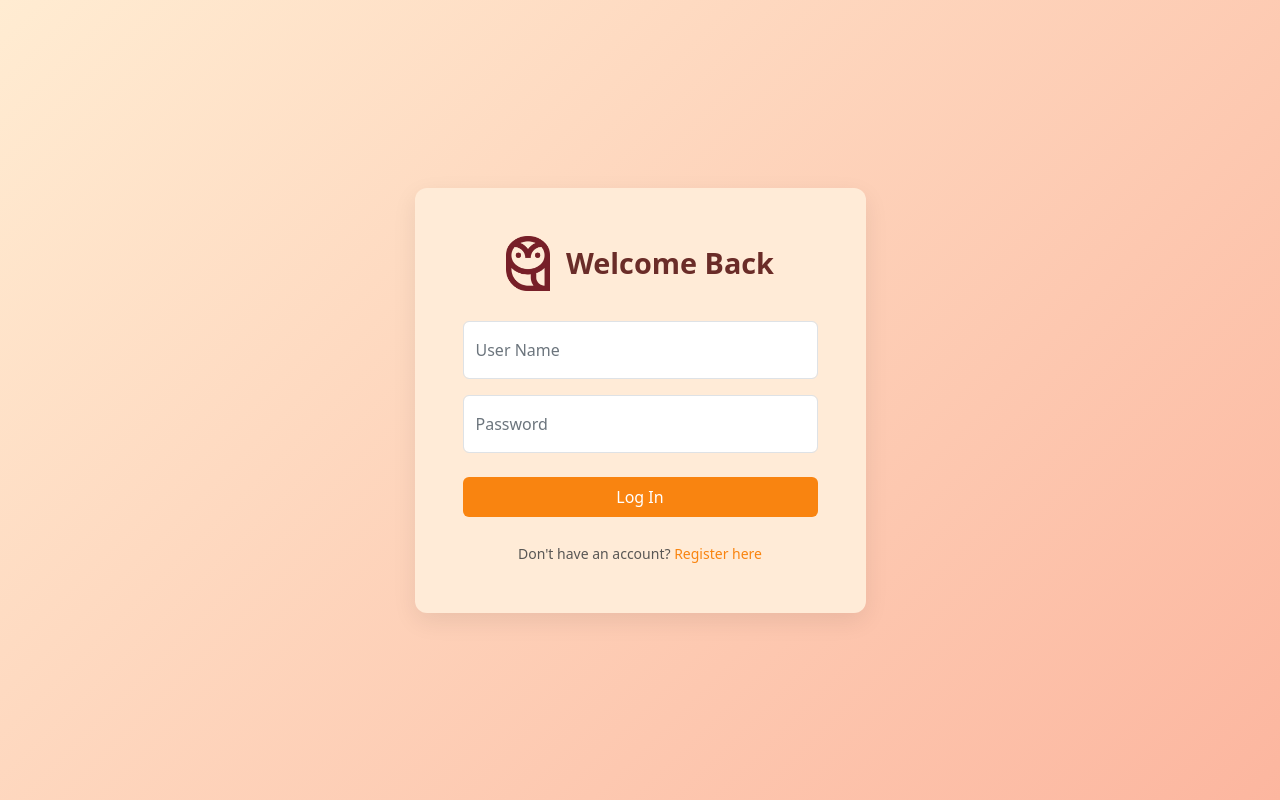
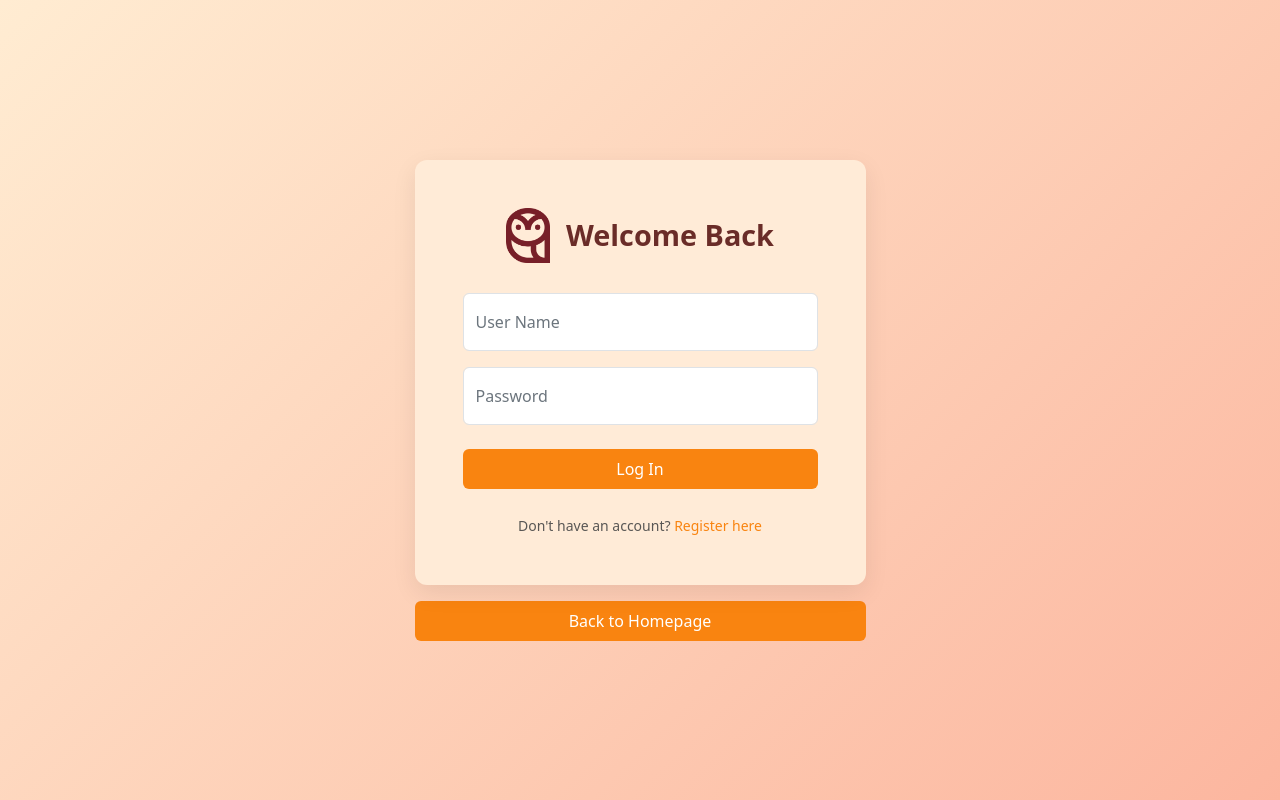
Before and after one commit to ScottVint/inttech_group_project, a Django app: page /readquest/login/ in a window 1280 px wide. Run offline with Django 5.2, Linux system fonts and the light colour scheme.

Commit message:
feat/ added buttons to reg and login page

```diff
--- a/static/CSS/style.css
+++ b/static/CSS/style.css
@@ -3,14 +3,22 @@
     background: linear-gradient(135deg, #ffecd2 0%, #fcb69f 100%);
 }
 
-button {
-    transition: all 0.1s ease-in-out !important;
+.button {
+    transition: all 0.1s ease-in-out;
+    background-color: #F98410;
+    color: white;
+    font-weight: 500 ;
+    text-decoration: none;
+    border: none;
+}
 
-}
-button:hover{
+.button:hover{
     opacity: 0.9;
     transform: scale(0.99);
+    background-color: #F98410;
 }
+
+
 
 /* Front page */
 
--- a/templates/readquest/login.html
+++ b/templates/readquest/login.html
@@ -35,7 +35,7 @@
                             <label for="password">Password</label>
                         </div>
 
-                        <button class="btn w-100 py-2 fs-6 text-white" style="background-color: #F98410; border: none; font-weight: 500;" type="submit">
+                        <button class="btn w-100 py-2 fs-6 text-white button" type="submit">
                             Log In
                         </button>
 
@@ -46,6 +46,9 @@
 
                 </div>
             </div>
+            <button class="btn w-100 py-2 fs-6 text-white button mt-3" type="submit">
+                            Back to Homepage
+            </button>
         </div>
     </div>
 </div>
--- a/templates/readquest/register.html
+++ b/templates/readquest/register.html
@@ -56,7 +56,7 @@
                             </small>
                         </div>
 
-                        <button class="btn w-100 py-2 fs-6 text-white" style="background-color: #F98410; border: none; font-weight: 500;" type="submit">
+                        <button class="btn w-100 py-2 fs-6 text-white button" type="submit">
                             Register Now
                         </button>
 
@@ -67,6 +67,9 @@
 
                 </div>
             </div>
+            <button class="btn w-100 py-2 fs-6 text-white button mt-3" type="submit">
+                            Back to Homepage
+            </button>
         </div>
     </div>
 </div>
```
